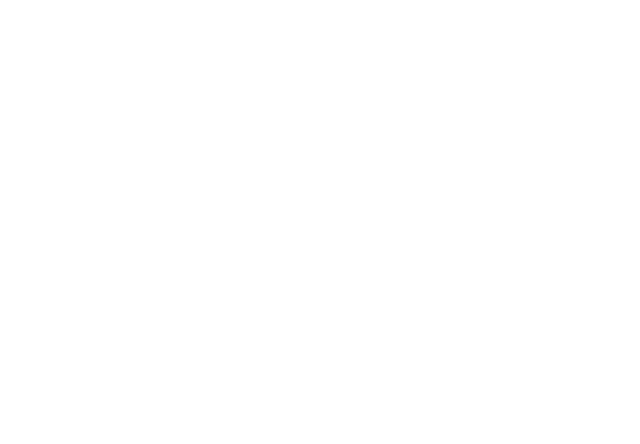
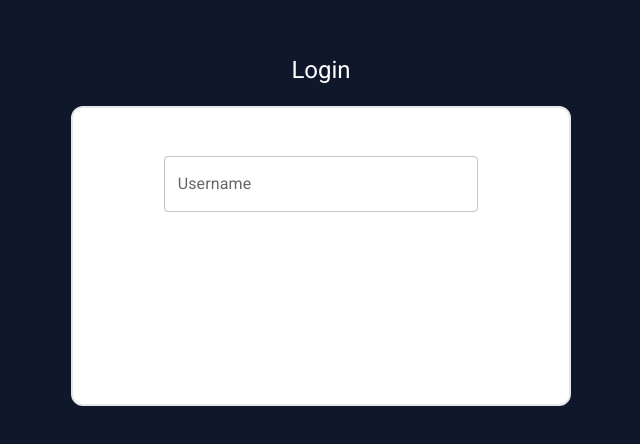
Before and after one commit to H-Morii/MoveMate, a React (Vite) app: page /login in a window 1280 px wide. Shown: the part 160-604 px from the top of the page, without its empty margins (319-959 px from the left). Built offline with nearby package versions, Linux system fonts and the light colour scheme; a web font is replaced by a local one.

Commit message:
login page

```diff
--- a/src/components/Header.jsx
+++ b/src/components/Header.jsx
@@ -22,7 +22,7 @@ export default function Header() {
                 <Link to="/" className=' hover:underline'>Contact</Link>
                 </div>
                 <div className='hidden md:flex space-x-4'>
-                  <Link to='/' className='hover:underline'>Login</Link>
+                  <Link to='/login' className='hover:underline'>Login</Link>
                   <Link to='/' className='hover:underline'>Register</Link>
                 </div>
                 <div className='md:hidden flex justify-center' >
--- /dev/null
+++ b/src/components/ui/BasicTextFields.jsx
@@ -0,0 +1,41 @@
+import * as React from 'react';
+import Box from '@mui/material/Box';
+import TextField from '@mui/material/TextField';
+
+//color
+import { createTheme,ThemeProvider, alpha, getContrastRatio } from '@mui/material/styles';
+import { indigo, lightBlue } from '@mui/material/colors';
+
+
+// interface PalleteColor {
+//   light:string;
+//   main:string,
+//   dark:string,
+//   contrastText:string
+// }
+
+const theme = createTheme({
+    palette: {
+      primary: indigo,
+      secondary: lightBlue,
+    },
+});
+
+export default function BasicTextFields({label , variant, width}) {
+  return (
+    <ThemeProvider theme={theme}>
+    <Box
+      component="form"
+      sx={{
+        '& > :not(style)': { m: 1},
+      }}
+      noValidate
+      autoComplete="on"
+      borderRadius={2}
+      borderColor="indigo"
+    >
+      <TextField id="outlined-basic" label={label} variant={variant} sx={{width: width}} />
+    </Box>
+    </ThemeProvider>
+  );
+}
--- a/src/routes/Homepage.jsx
+++ b/src/routes/Homepage.jsx
@@ -2,13 +2,14 @@ import React from 'react'
 import Header from '../components/Header'
 import Git from "../assets/github-mark.png"
 import Photo from "../assets/frontPagePhoto.jpg"
+import { Link } from 'react-router-dom'
 
 const Homepage = () => {
   return (
     <>
       <Header/>
       <div className='md:m-4 shadow-lg m-1 rounded-3xl overflow-hidden '>
-        <img src={Photo} alt="Moving Photo" className=' border-hidden'/>
+        <img src={Photo} alt="Moving Photo" className=' border-hidden w-full'/>
       </div>
       <body>
       <div className=' flex m-5 p-4'>
@@ -48,7 +49,7 @@ const Homepage = () => {
             <div className=' bg-[#A15A2A] h-[300px] w-[200px] flex justify-center' >
               <div className=' flex flex-col space-y-6 m-6'>
               <a href='/' className='font-semibold'>Contact</a>
-              <a href='/' className='font-semibold'>Location</a>
+              <Link to='/' className='font-semibold'>Location</Link>
               <img src={Git} alt="" className='w-8'/>
               <small>
                 Copyright © 2023 Haruki History Archives. All Rights Reserved.
--- a/src/routes/Login.jsx
+++ b/src/routes/Login.jsx
@@ -1,10 +1,21 @@
 import React from 'react'
+import background from '../assets/login-background.jpg'
+import Input from '../components/ui/BasicTextFields'
 
 const Login = () => {
   return (
-    <div>
+    <>
+      <div className=' bg-slate-900 h-[100vh] flex justify-center items-center flex-col '>
+              <h1 className=' text-2xl text-white'>Login</h1>
+        <div className='p-10 w-[400px] h-[300px] m-5 md:w-[500px] bg-white border-2 flex justify-center rounded-xl'>
+            <div className='tex-white'>
+              <Input label="Username" variant="outlined" width={"35ch"}/>
+            </div>
+        </div>
 
-    </div>
+      </div>
+
+    </>
   )
 }
 
```
Also changed, not shown: src/assets/login-background.jpg (added).
